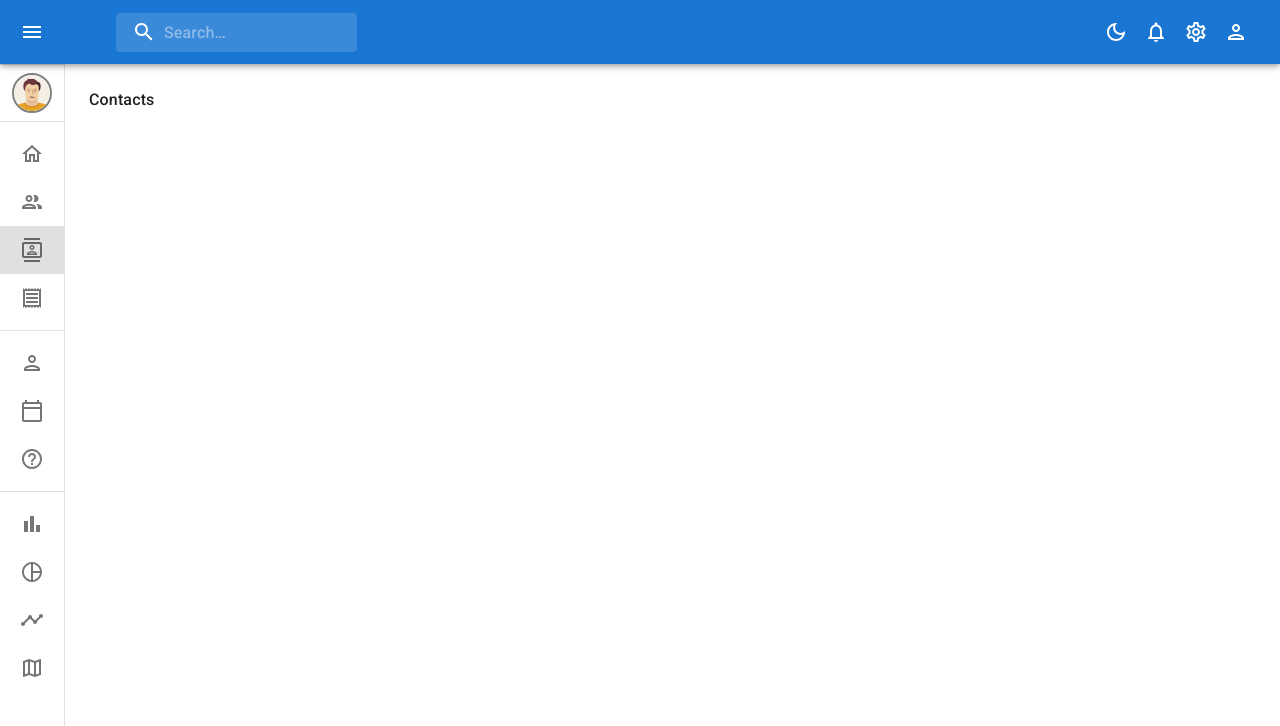
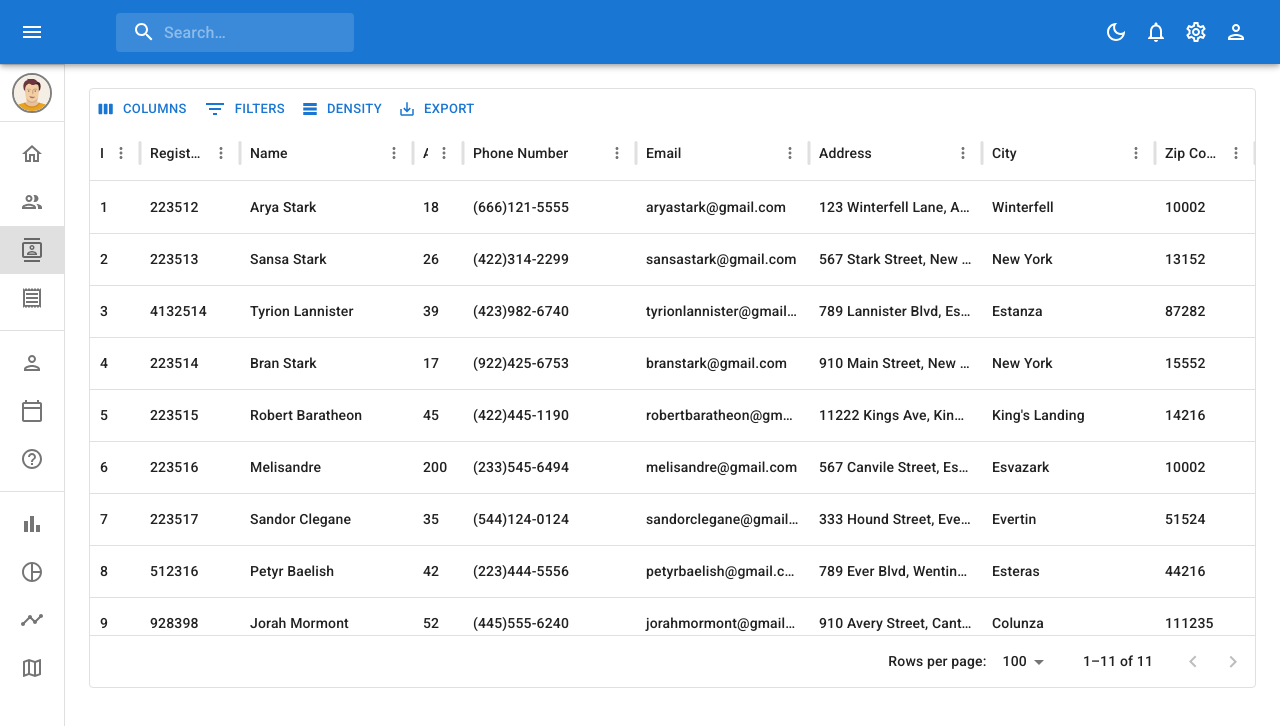
Before and after one commit to ahmedfawzy1/Dashmaster, a React (Vite) app: page /contacts in a window 1280 px wide. Shown: the top 726 px of the page. Built offline with nearby package versions, Linux system fonts and the light colour scheme.

Commit message:
feat: create contact page

```diff
--- a/src/page/contacts/Contacts.tsx
+++ b/src/page/contacts/Contacts.tsx
@@ -1,5 +1,17 @@
-import React from "react";
+import { DataGrid, GridToolbar } from "@mui/x-data-grid";
+import { Box } from "@mui/material";
+import { columns, rows } from "./data.ts";
 
 export default function Contacts() {
-  return <div>Contacts</div>;
+  return (
+    <Box sx={{ height: 600, mx: "auto" }}>
+      <DataGrid
+        slots={{
+          toolbar: GridToolbar,
+        }}
+        rows={rows}
+        columns={columns}
+      />
+    </Box>
+  );
 }
--- /dev/null
+++ b/src/page/contacts/data.ts
@@ -0,0 +1,191 @@
+// Interface for a column in the DataGrid
+interface Column {
+  field: string;
+  headerName: string;
+  width?: number;
+  flex?: number;
+  cellClassName?: string;
+  type?: "number" | "string" | "date";
+  headerAlign?: "left" | "center" | "right";
+  align?: "left" | "center" | "right";
+}
+
+// Interface for a row in the DataGrid
+interface Row {
+  id: number;
+  registrarId: number;
+  name: string;
+  age: number;
+  phone: string;
+  email: string;
+  address: string;
+  city: string;
+  zipCode: string;
+}
+
+export const columns: Column[] = [
+  { field: "id", headerName: "ID", width: 33 },
+  { field: "registrarId", headerName: "Registrar ID" },
+  {
+    field: "name",
+    headerName: "Name",
+    flex: 1,
+    cellClassName: "name-column--cell",
+  },
+  {
+    field: "age",
+    headerName: "Age",
+    type: "number",
+    headerAlign: "left",
+    align: "left",
+    width: 44,
+  },
+  {
+    field: "phone",
+    headerName: "Phone Number",
+    flex: 1,
+  },
+  {
+    field: "email",
+    headerName: "Email",
+    flex: 1,
+  },
+  {
+    field: "address",
+    headerName: "Address",
+    flex: 1,
+  },
+  {
+    field: "city",
+    headerName: "City",
+    flex: 1,
+  },
+  {
+    field: "zipCode",
+    headerName: "Zip Code",
+  },
+];
+
+export const rows: Row[] = [
+  {
+    id: 1,
+    name: "Arya Stark",
+    email: "aryastark@gmail.com",
+    age: 18,
+    phone: "(666)121-5555",
+    address: "123 Winterfell Lane, Alabama, SY 10002",
+    city: "Winterfell",
+    zipCode: "10002",
+    registrarId: 223512,
+  },
+  {
+    id: 2,
+    name: "Sansa Stark",
+    email: "sansastark@gmail.com",
+    age: 26,
+    phone: "(422)314-2299",
+    address: "567 Stark Street, New York, NY 10002",
+    city: "New York",
+    zipCode: "13152",
+    registrarId: 223513,
+  },
+  {
+    id: 3,
+    name: "Tyrion Lannister",
+    email: "tyrionlannister@gmail.com",
+    age: 39,
+    phone: "(423)982-6740",
+    address: "789 Lannister Blvd, Estanza, NAY 42126",
+    city: "Estanza",
+    zipCode: "87282",
+    registrarId: 4132514,
+  },
+  {
+    id: 4,
+    name: "Bran Stark",
+    email: "branstark@gmail.com",
+    age: 17,
+    phone: "(922)425-6753",
+    address: "910 Main Street, New York, NY 22299",
+    city: "New York",
+    zipCode: "15552",
+    registrarId: 223514,
+  },
+  {
+    id: 5,
+    name: "Robert Baratheon",
+    email: "robertbaratheon@gmail.com",
+    age: 45,
+    phone: "(422)445-1190",
+    address: "11222 Kings Ave, King's Landing, CD 21322",
+    city: "King's Landing",
+    zipCode: "14216",
+    registrarId: 223515,
+  },
+  {
+    id: 6,
+    name: "Melisandre",
+    email: "melisandre@gmail.com",
+    age: 200,
+    phone: "(233)545-6494",
+    address: "567 Canvile Street, Esvazark, NY 10002",
+    city: "Esvazark",
+    zipCode: "10002",
+    registrarId: 223516,
+  },
+  {
+    id: 7,
+    name: "Sandor Clegane",
+    email: "sandorclegane@gmail.com",
+    age: 35,
+    phone: "(544)124-0124",
+    address: "333 Hound Street, Everting, ZO 515235",
+    city: "Evertin",
+    zipCode: "51524",
+    registrarId: 223517,
+  },
+  {
+    id: 8,
+    name: "Petyr Baelish",
+    email: "petyrbaelish@gmail.com",
+    age: 42,
+    phone: "(223)444-5556",
+    address: "789 Ever Blvd, Wentington, AD 142214",
+    city: "Esteras",
+    zipCode: "44216",
+    registrarId: 512316,
+  },
+  {
+    id: 9,
+    name: "Jorah Mormont",
+    email: "jorahmormont@gmail.com",
+    age: 52,
+    phone: "(445)555-6240",
+    address: "910 Avery Street, Cantory, ND 212413",
+    city: "Colunza",
+    zipCode: "111235",
+    registrarId: 928398,
+  },
+  {
+    id: 10,
+    name: "Bronn",
+    email: "bronn@gmail.com",
+    age: 41,
+    phone: "(223)444-5557",
+    address: "101 Easer Blvd, Wentington, AD 142215",
+    city: "Esteras",
+    zipCode: "44217",
+    registrarId: 533216,
+  },
+  {
+    id: 11,
+    name: "Samwell Tarly",
+    email: "samwelltarly@gmail.com",
+    age: 24,
+    phone: "(445)555-6241",
+    address: "112 Fiveton Street, CunFory, ND 212414",
+    city: "Colunza",
+    zipCode: "1235",
+    registrarId: 92198,
+  },
+];
--- a/src/page/dashboard/dashboard.tsx
+++ b/src/page/dashboard/dashboard.tsx
@@ -1,5 +1,3 @@
-import React from "react";
-
 export default function Dashboard() {
   return <div>Dashboard page</div>;
 }
--- a/src/page/team/Team.tsx
+++ b/src/page/team/Team.tsx
@@ -42,10 +42,8 @@ export default function Team() {
     },
   ];
   return (
-    <>
-      <Box sx={{ height: 600, mx: "auto" }}>
-        <DataGrid rows={rows} columns={columns} />
-      </Box>
-    </>
+    <Box sx={{ height: 600, mx: "auto" }}>
+      <DataGrid rows={rows} columns={columns} />
+    </Box>
   );
 }
```
